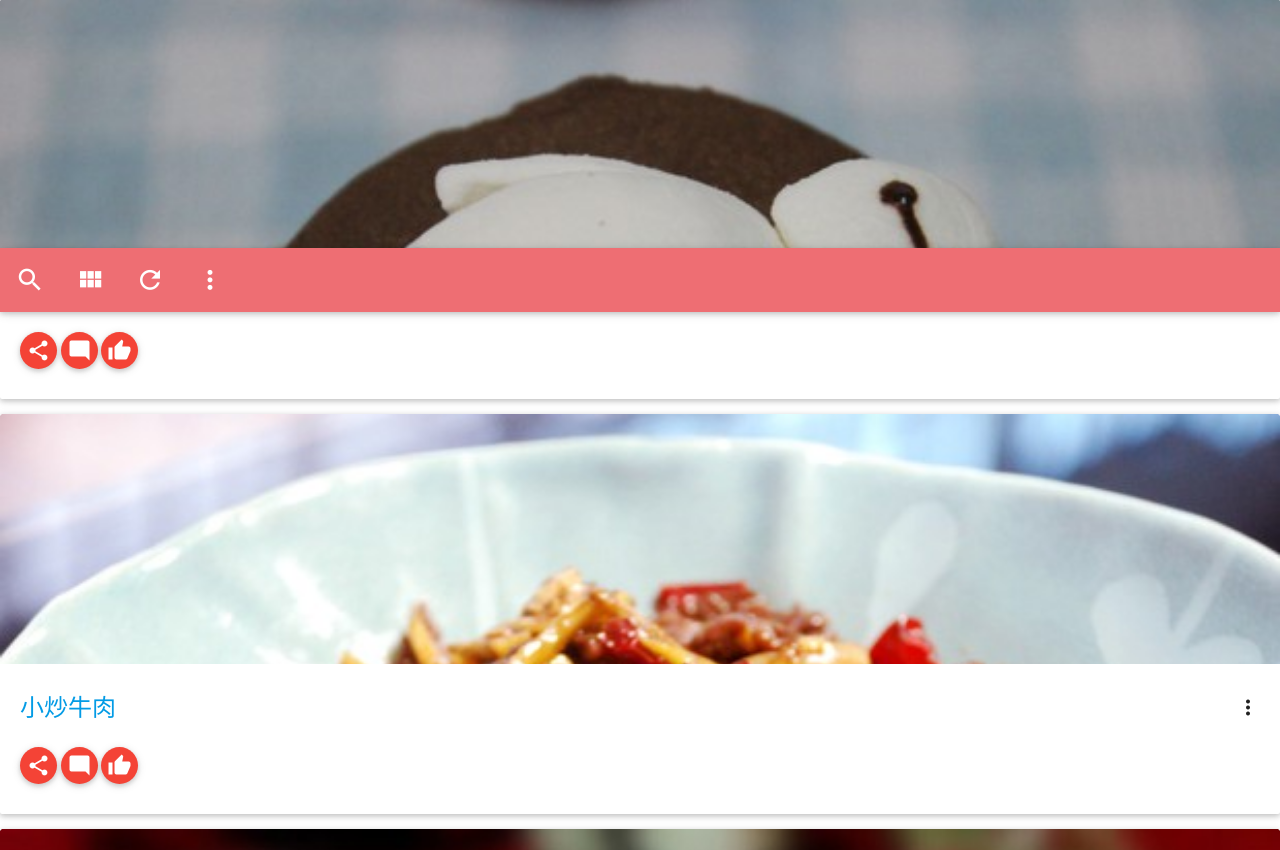
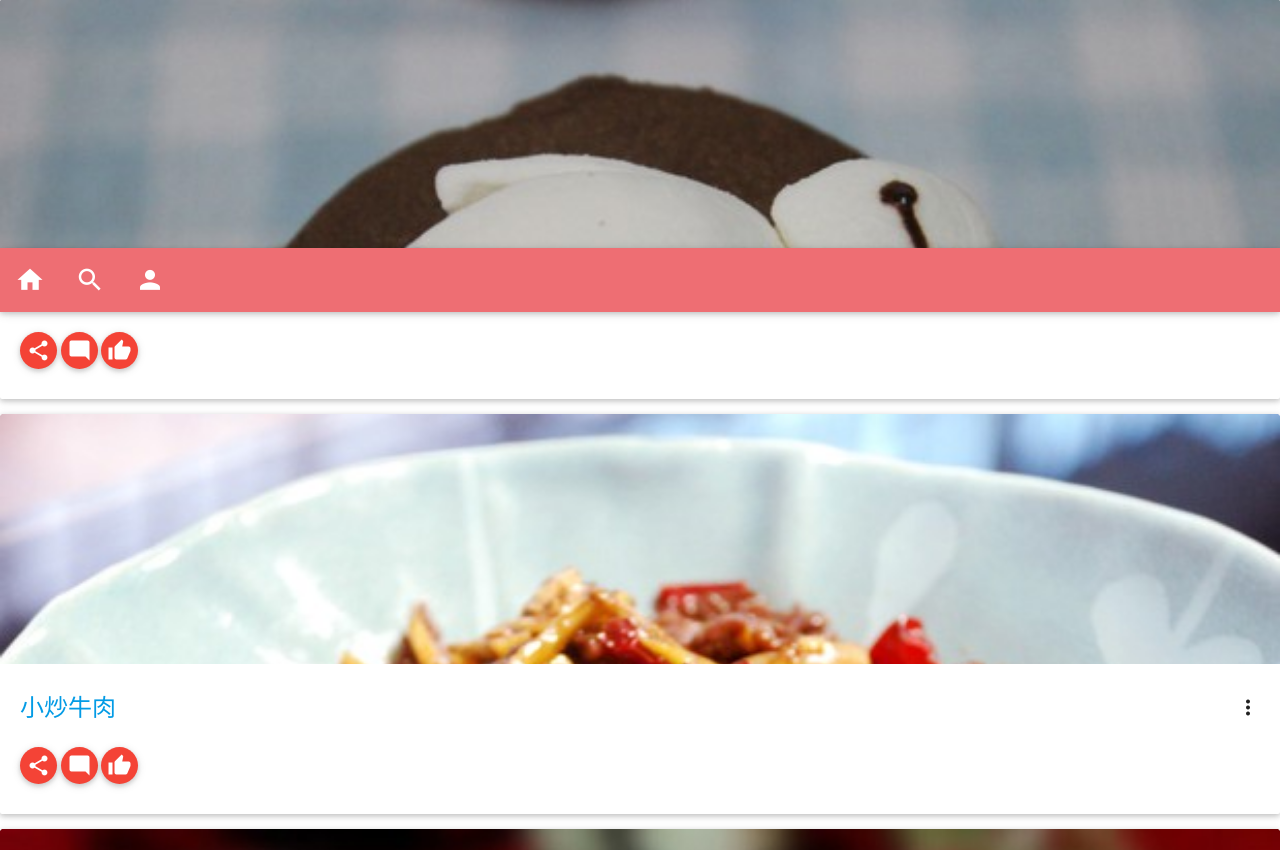
Before and after one commit to garyelephant/delicious, a Django app: page /food/ in a window 1280 px wide. Shown: the part 488-1338 px from the top of the page. Run offline with Django 3.2, Linux system fonts and the light colour scheme; data comes from the database, SQL or seed files in the repository; some libraries are stand-ins or nearby versions.

Commit message:
update navbar on the bottom

```diff
--- a/food/templates/food/index.html
+++ b/food/templates/food/index.html
@@ -51,10 +51,9 @@
         <nav>
           <div class="nav-wrapper">
             <ul class="center">
-              <li><a href="sass.html"><i class="mdi-action-search"></i></a></li>
-              <li><a href="components.html"><i class="mdi-action-view-module"></i></a></li>
-              <li><a href="javascript.html"><i class="mdi-navigation-refresh"></i></a></li>
-              <li><a href="mobile.html"><i class="mdi-navigation-more-vert"></i></a></li>
+              <li><a href="#"><i class="mdi-action-home"></i></a></li>
+              <li><a href="#"><i class="mdi-action-search"></i></a></li>
+              <li><a href="#"><i class="mdi-social-person"></i></a></li>
             </ul>
           </div>
         </nav>
```
